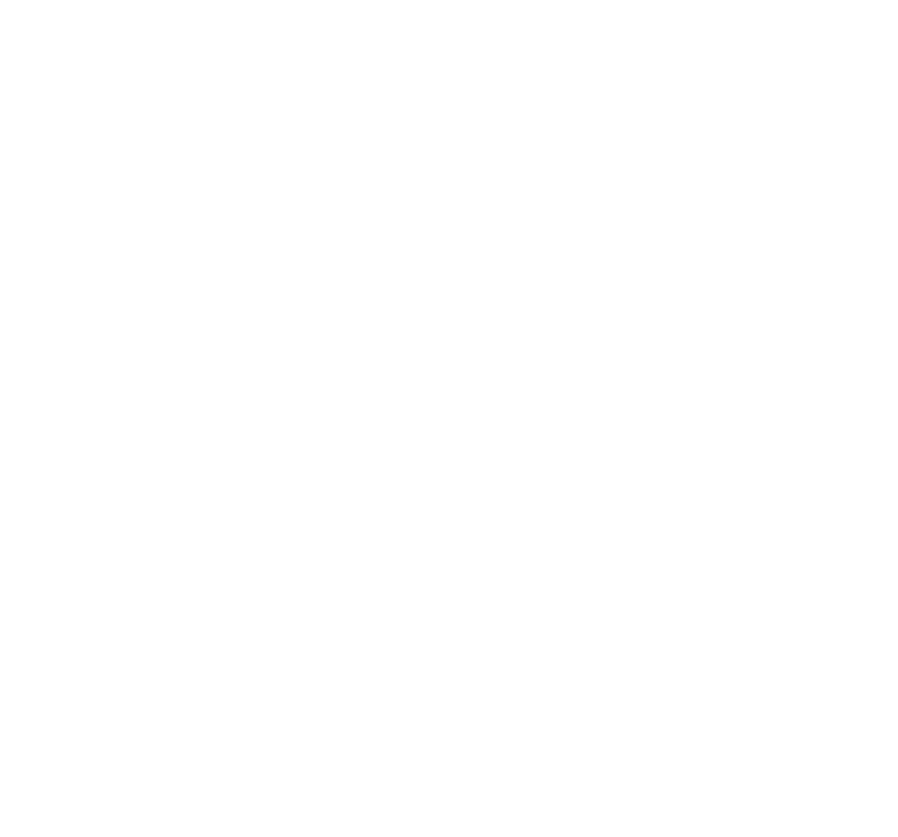
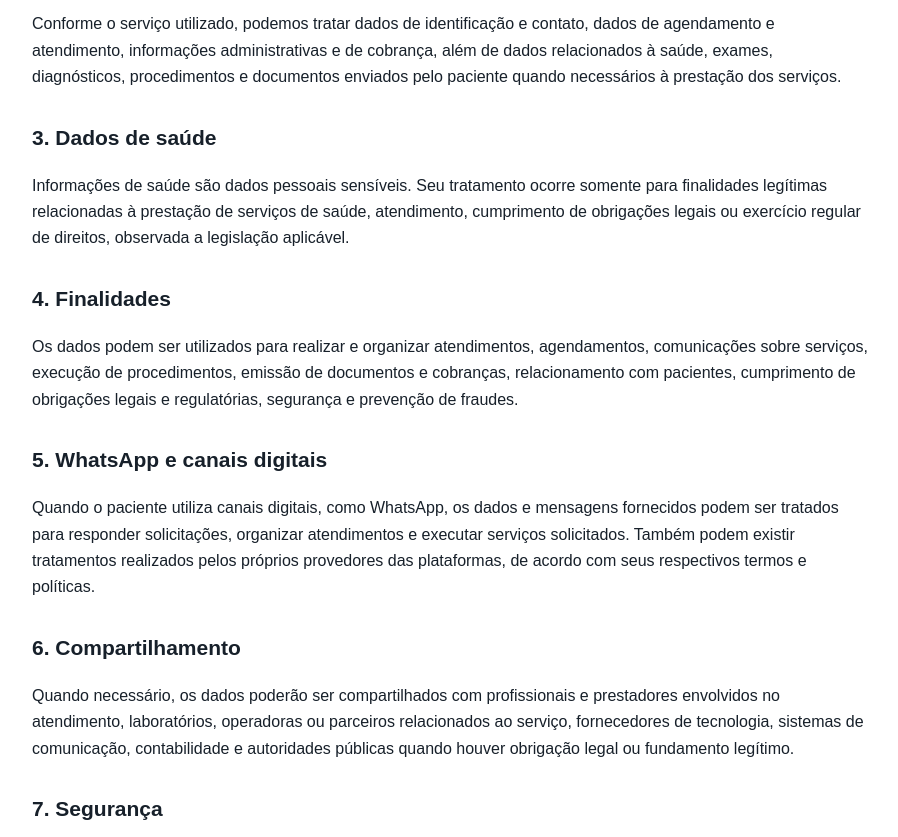
Before and after one commit to f3lip392/Sol-Ji-Parana, a Next.js app: page /politica-de-privacidade in a window 1280 px wide. Before the commit this address had no page. Shown: the part 460-1297 px from the top of the page, without its empty margins (190-1088 px from the left). Before the commit the page ends 800 px from the top, so only its background shows below. Built offline with nearby package versions, Linux system fonts and the light colour scheme.

Commit message:
Add app/politica-de-privacidade/page.tsx

```diff
--- /dev/null
+++ b/app/politica-de-privacidade/page.tsx
@@ -0,0 +1,16 @@
+export default function Privacy(){return <main><header><h1>Política de Privacidade</h1><p className="muted">SOL SERVICOS DE OFTALMOLOGIA LTDA — CNPJ 00.898.428/0008-70</p><p className="muted">Última atualização: 18 de setembro de 2026</p></header>
+<h2>1. Quem somos</h2><p>A SOL SERVICOS DE OFTALMOLOGIA LTDA, CNPJ 00.898.428/0008-70, com endereço na Avenida Aracaju, 1682, São Pedro, Ji-Paraná/RO, CEP 76913-602, realiza serviços de saúde e oftalmologia e é responsável pelo tratamento de dados pessoais nos contextos em que atua como controladora, observadas as responsabilidades definidas com terceiros.</p>
+<h2>2. Dados que podem ser tratados</h2><p>Conforme o serviço utilizado, podemos tratar dados de identificação e contato, dados de agendamento e atendimento, informações administrativas e de cobrança, além de dados relacionados à saúde, exames, diagnósticos, procedimentos e documentos enviados pelo paciente quando necessários à prestação dos serviços.</p>
+<h2>3. Dados de saúde</h2><p>Informações de saúde são dados pessoais sensíveis. Seu tratamento ocorre somente para finalidades legítimas relacionadas à prestação de serviços de saúde, atendimento, cumprimento de obrigações legais ou exercício regular de direitos, observada a legislação aplicável.</p>
+<h2>4. Finalidades</h2><p>Os dados podem ser utilizados para realizar e organizar atendimentos, agendamentos, comunicações sobre serviços, execução de procedimentos, emissão de documentos e cobranças, relacionamento com pacientes, cumprimento de obrigações legais e regulatórias, segurança e prevenção de fraudes.</p>
+<h2>5. WhatsApp e canais digitais</h2><p>Quando o paciente utiliza canais digitais, como WhatsApp, os dados e mensagens fornecidos podem ser tratados para responder solicitações, organizar atendimentos e executar serviços solicitados. Também podem existir tratamentos realizados pelos próprios provedores das plataformas, de acordo com seus respectivos termos e políticas.</p>
+<h2>6. Compartilhamento</h2><p>Quando necessário, os dados poderão ser compartilhados com profissionais e prestadores envolvidos no atendimento, laboratórios, operadoras ou parceiros relacionados ao serviço, fornecedores de tecnologia, sistemas de comunicação, contabilidade e autoridades públicas quando houver obrigação legal ou fundamento legítimo.</p>
+<h2>7. Segurança</h2><p>Adotamos medidas técnicas e administrativas razoáveis para proteger os dados contra acessos não autorizados, perda, alteração ou divulgação indevida. Nenhum ambiente digital é absolutamente imune a riscos.</p>
+<h2>8. Retenção</h2><p>Os dados são mantidos pelo período necessário às finalidades do tratamento e aos prazos legais, regulatórios e de exercício de direitos aplicáveis a serviços de saúde.</p>
+<h2>9. Direitos do titular</h2><p>Nos termos da legislação aplicável, o titular pode solicitar informações sobre o tratamento de seus dados e exercer direitos previstos na LGPD, observadas as hipóteses legais que permitam ou exijam a conservação de determinados registros.</p>
+<h2>10. Cookies e tecnologias</h2><p>Este site institucional pode utilizar recursos técnicos necessários ao seu funcionamento. Caso sejam utilizados cookies não essenciais ou ferramentas de análise, suas informações e respectivas finalidades deverão ser apresentadas de forma adequada ao usuário.</p>
+<h2>11. Transferência internacional</h2><p>Alguns fornecedores de tecnologia e comunicação podem processar dados fora do Brasil. Quando aplicável, serão observadas as regras legais pertinentes às transferências internacionais de dados.</p>
+<h2>12. Contato sobre privacidade</h2><p>Para solicitações relacionadas à privacidade e proteção de dados, o titular poderá utilizar os canais de contato oficiais da SOL Serviços de Oftalmologia. Os dados de contato específicos poderão ser disponibilizados pela empresa nos canais oficiais de atendimento.</p>
+<h2>13. Atualizações</h2><p>Esta política poderá ser atualizada para refletir mudanças legais, operacionais ou tecnológicas. A versão vigente será disponibilizada nesta página.</p>
+<footer>Esta página é um documento informativo e institucional. A aplicação da LGPD depende das circunstâncias concretas de cada tratamento de dados.</footer>
+</main>}
```
